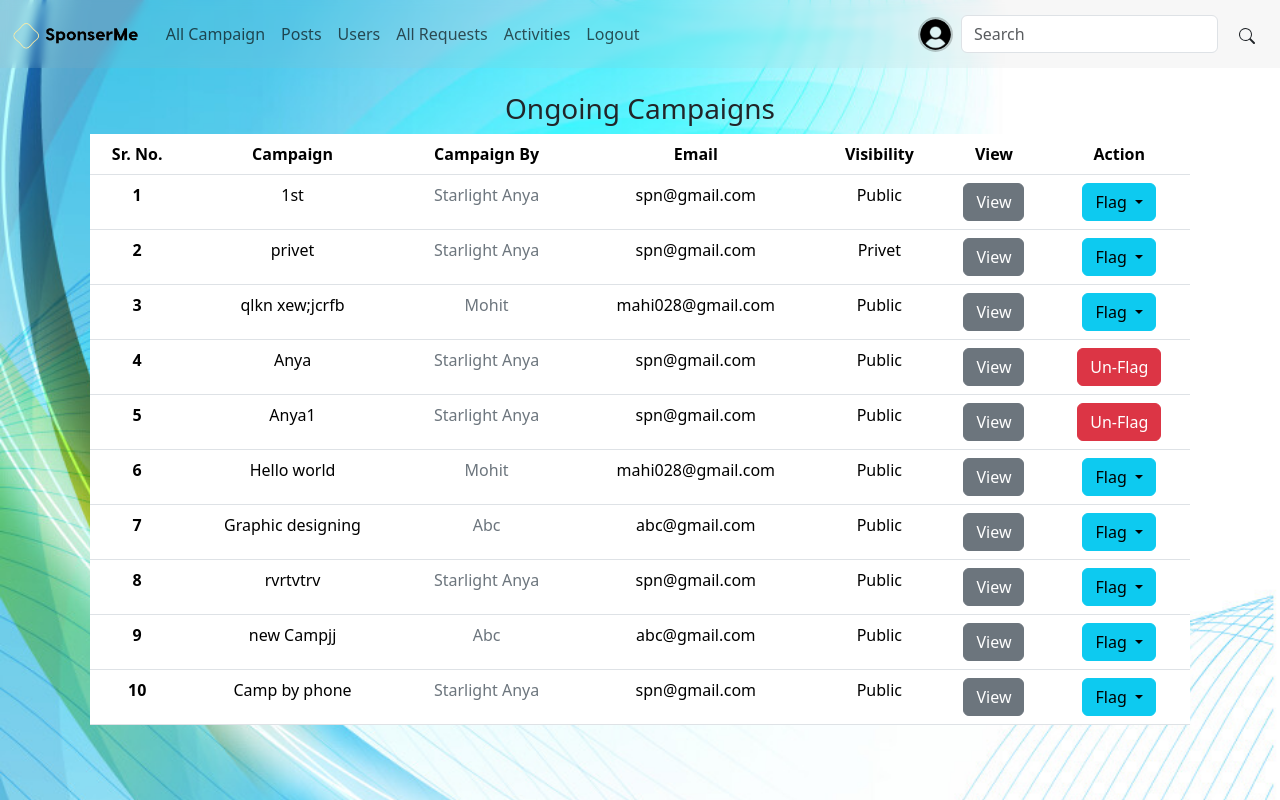
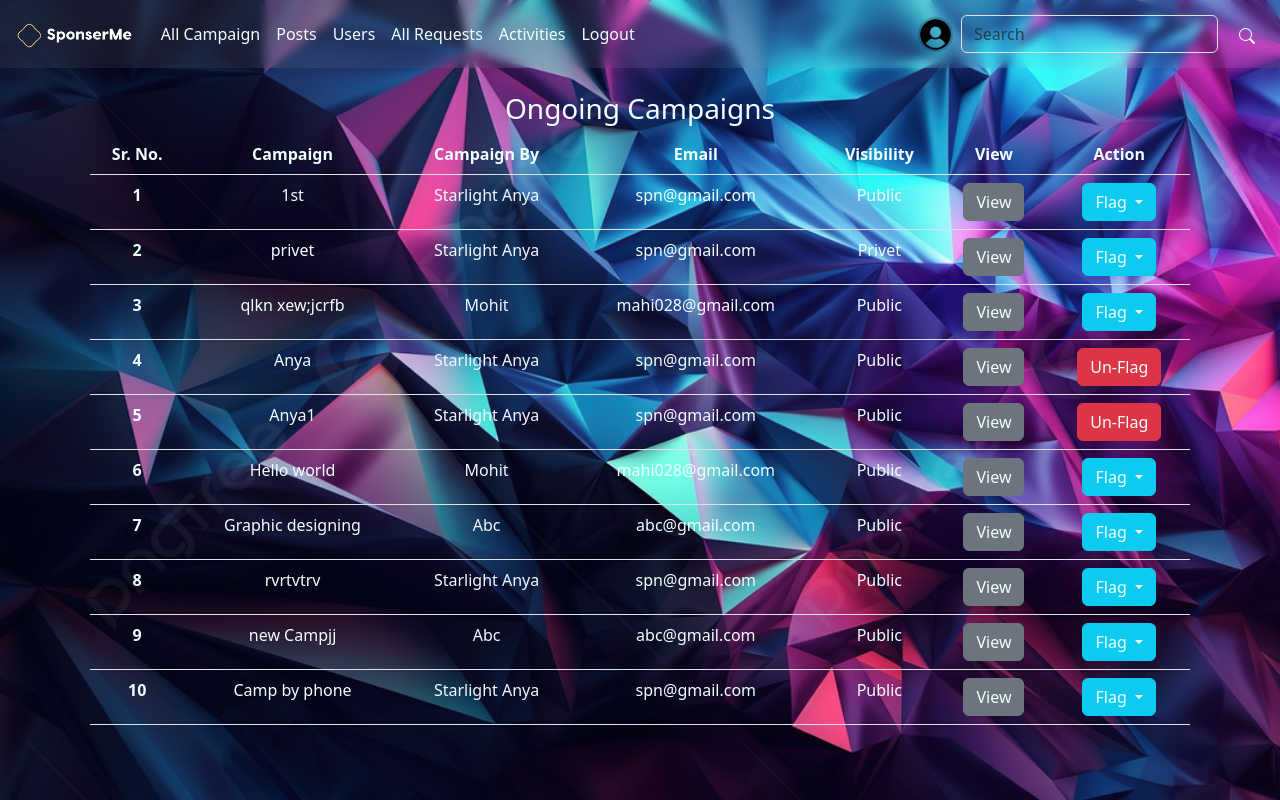
Before and after one commit to mahi028/Influencer-Engagement-and-Sponsorship-Coordination-Platform, a Flask app: page /admin/dashboard in a window 1280 px wide. Run offline with Flask 3, Linux system fonts and the light colour scheme; a user stored in the database is signed in.

Commit message:
css theme change

```diff
--- a/application/static/js/base.js
+++ b/application/static/js/base.js
@@ -1,7 +1,7 @@
 function flash(msg){
-    const flash_cont = document.getElementById('flash_cont')
+    const flash_cont = document.getElementById('flash_cont');
     flash_cont.innerHTML = `<div class="alert alert-secondary alert-dismissible fade show" role="alert">
                                 <span>${msg}</span>
                                 <button type="button" class="btn-close" data-bs-dismiss="alert" aria-label="Close"></button>
-                            </div>`
+                            </div>`;
 }
--- a/application/templates/base.html
+++ b/application/templates/base.html
@@ -11,13 +11,39 @@
     <link href="https://fonts.googleapis.com/css2?family=Caveat:wght@400..700&display=swap" rel="stylesheet">
     <!-- Bootstap CSS CDN -->
     <link href="https://cdn.jsdelivr.net/npm/bootstrap@5.3.3/dist/css/bootstrap.min.css" rel="stylesheet" integrity="sha384-QWTKZyjpPEjISv5WaRU9OFeRpok6YctnYmDr5pNlyT2bRjXh0JMhjY6hW+ALEwIH" crossorigin="anonymous">
+    <style>
+        .table{
+            --bs-table-bg: none !important;
+        }
+        *{
+            color: azure !important;
+        }
+        .link-secondary{
+            color: aliceblue !important;
+        }
+        .text-muted{
+            columns: rgb(255, 0, 0) !important;
+        }
+        .dropdown-menu>li>button{
+            color: black !important;
+        }
+        .dropdown-menu>li>a{
+            color: black !important;
+        }
+        .form-control{
+            background: none;
+        }
+        .form-control:focus{
+            background: none;
+        }
+    </style>
 </head>
-<body style="margin-bottom: 15px; background: url(/st/img/bg-proto2.jpg) no-repeat; background-size: cover; background-attachment: fixed;">
+<body style="margin-bottom: 15px; background: url(/st/img/bg-proto.jpg) no-repeat; background-size: cover; background-attachment: fixed;">
     {% include 'navbar.html' %}
     <br>
     <div class="container" id="flash_cont" style="max-width: 600px; position: absolute; z-index: 100; left: 50%; transform: translateX(-50%); top: 10dvh;">
         {%for msg in get_flashed_messages()%}
-        <div class="alert alert-secondary alert-dismissible fade show" style="background:linear-gradient(45deg, rgba(0, 255, 255, 0.555), #acffff52); border: none;" role="alert">
+        <div class="alert alert-primary alert-dismissible fade show" style=" border: none;" role="alert">
             <span>{{msg}}</span>
             <button type="button" class="btn-close" data-bs-dismiss="alert" aria-label="Close"></button>
         </div>
--- a/application/templates/landing.html
+++ b/application/templates/landing.html
@@ -12,7 +12,7 @@
 <div class="container-fluid">
     <!-- title -->
     <div class="container text-center">
-        <h1 class="display-4">Welcome to <img src="/st/img/logo-transperent-black.png" alt="SponserMe" height="60"></h1>
+        <h1 class="display-4">Welcome to <img src="/st/img/logo-transperent-white.png" alt="SponserMe" height="60"></h1>
         <p class="lead" style="font-family: Caveat, sans-serif;">Elevate Your Brand, Empower Your Influence.</p>
     </div>
 
--- a/application/templates/navbar.html
+++ b/application/templates/navbar.html
@@ -2,7 +2,7 @@
   <div class="container-fluid">
     {% if page in ['Admin Login', 'login', 'register', 'Welcome'] %}
       <a class="navbar-brand" href="{{url_for('home.landing_page')}}">
-        <img src="/st/img/logo-transperent-black.png" alt="Logo" height="30" class="d-inline-block align-text-top">
+        <img src="/st/img/logo-transperent-white.png" alt="Logo" height="30" class="d-inline-block align-text-top">
       </a>
       <div class="collapse navbar-collapse" id="navbarSupportedContent" >
         <ul class="navbar-nav me-auto mb-2 mb-lg-0">
@@ -13,7 +13,7 @@
       </div>
     {%else%}
       <a class="navbar-brand" href="{{url_for('home.dashboard')}}">
-        <img src="/st/img/logo-transperent-black.png" alt="Logo" height="30" class="d-inline-block align-text-top">
+        <img src="/st/img/logo-transperent-white.png" alt="Logo" height="30" class="d-inline-block align-text-top">
       </a>
     {%endif%}
 
```
